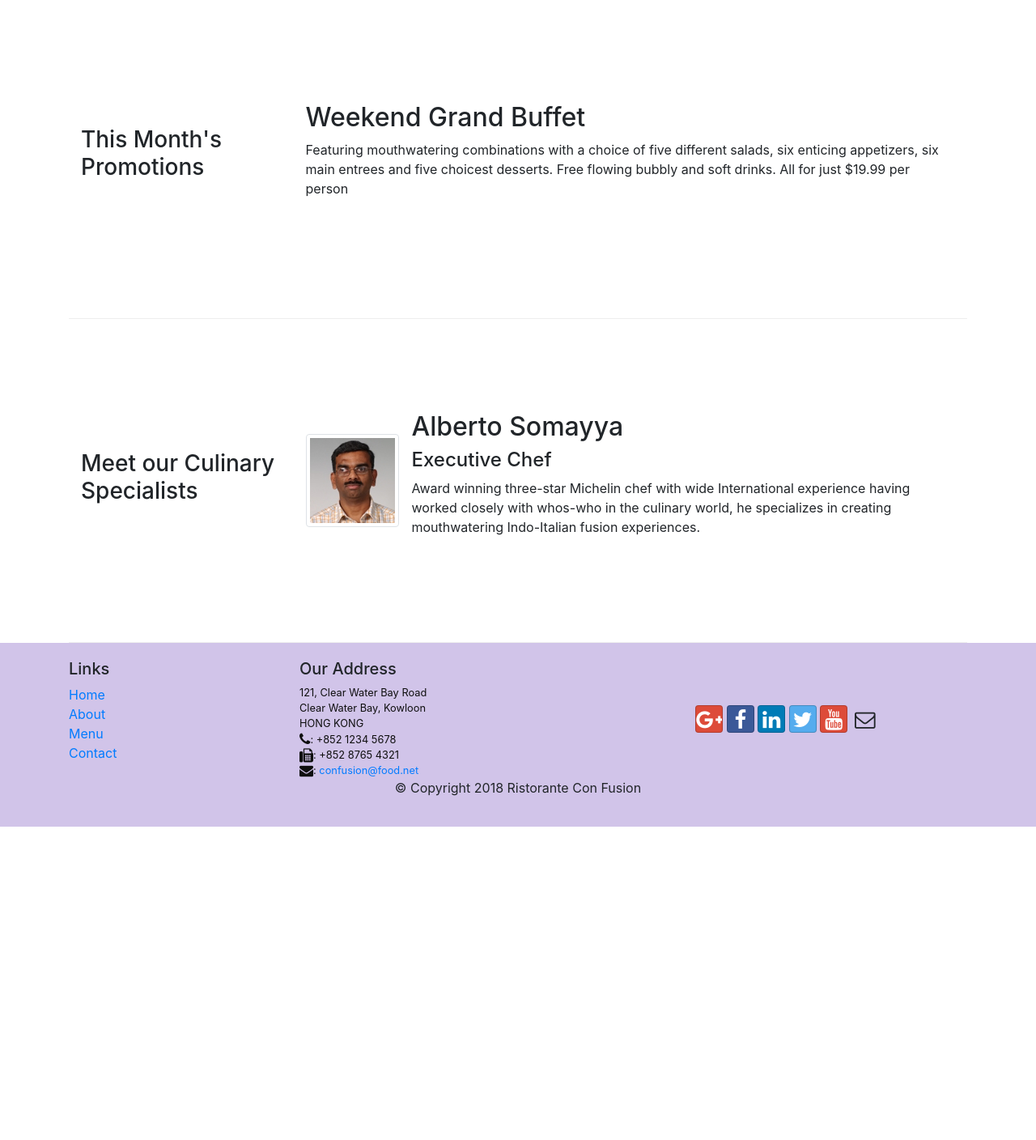
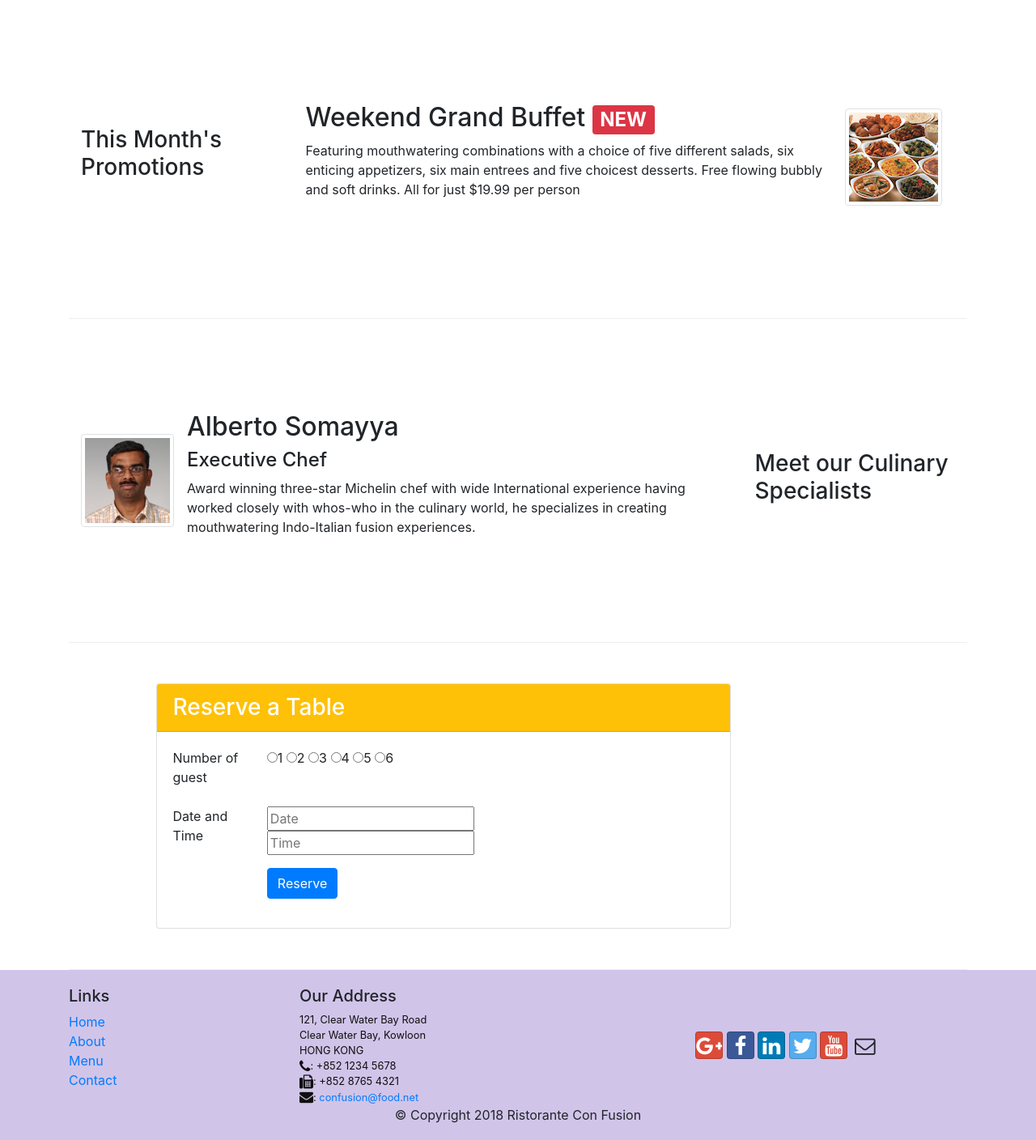
Before and after one commit to Rokan-Uddin/Coursera-Bootstrap, a website: page index.html in a window 1280 px wide. Shown: the part 740-2148 px from the top of the page at 81% size. Before the commit the page ends 1761 px from the top, so only its background shows below. Drawn offline with nearby package versions, Linux system fonts and the light colour scheme.

```diff
--- a/css/style.css
+++ b/css/style.css
@@ -35,3 +35,9 @@
 .navbar-dark {
      background-color: #512DA8;
 }
+.tab-content {
+    border-left: 1px solid #ddd;
+    border-right: 1px solid #ddd;
+    border-bottom: 1px solid #ddd;
+    padding: 10px;
+}
--- a/index.html
+++ b/index.html
@@ -41,8 +41,11 @@
                     <h1>Ristorante con Fusion </h1>
                     <p>We take inspiration from the World's best cuisines, and create a unique fusion experience. Our lipsmacking creations will tickle your culinary senses!</p>
                 </div>
-                                <div class="col-12 col-sm align-self-center">
+                <div class="col-12 col-sm-3 align-self-center">
                     <img src="img/logo.png" class="img-fluid">
+                </div>
+                <div class="col-12 col-sm-3 align-self-center">
+                    <button type="button"  class="btn btn-block bg-warning" data-target="#reserve"> <a href="#reserve">Reserve Table</a></button>
                 </div>
             </div>
         </div>
@@ -50,11 +53,9 @@
 
     <div class="container">
         <div class="row row-content align-items-center">
-            <div class="col-12 col-sm-4 col-md-3">
-                <h3>Our Lipsmacking Culinary Creations</h3>
-            </div>
+
             <div class="col col-sm col-md">
-                               <div class="media">
+                <div class="media">
                     <img class="d-flex mr-3 img-thumbnail align-self-center"
                             src="img/uthappizza.png" alt="Uthappizza">
                     <div class="media-body">
@@ -66,23 +67,27 @@
                     </div>
                 </div>
             </div>
+             <div class="col-12 col-sm-4 col-md-3">
+                <h3>Our Lipsmacking Culinary Creations</h3>
+            </div>
         </div>
-
-
         <div class="row row-content align-items-center">
             <div class="col-12 col-sm-4 col-md-3">
                 <h3>This Month's Promotions</h3>
             </div>
             <div class="col col-sm col-md">
-                <h2>Weekend Grand Buffet</h2>
-                <p>Featuring mouthwatering combinations with a choice of five different salads, six enticing appetizers, six main entrees and five choicest desserts. Free flowing bubbly and soft drinks. All for just $19.99 per person </p>
+                <div class="media">
+                    <div class="media-body">
+                <h2 class="mt-0">Weekend Grand Buffet <span class="badge badge-danger">NEW</span></h2>
+                <p class="d-none d-sm-block">Featuring mouthwatering combinations with a choice of five different salads, six enticing appetizers, six main entrees and five choicest desserts. Free flowing bubbly and soft drinks. All for just $19.99 per person </p>
+                </div>
+                <img src="img/buffet.png" alt="Buffet" class="d-flex mr-3 img-thumbnail align-self-center">
+                </div>
             </div>
         </div>
 
         <div class="row row-content align-items-center">
-            <div class="col-12 col-sm-4 col-md-3">
-                <h3>Meet our Culinary Specialists</h3>
-            </div>
+
             <div class="col col-sm col-md">
                               <div class="media">
                     <img class="d-flex mr-3 img-thumbnail align-self-center"
@@ -99,6 +104,43 @@
                 </div>
 
             </div>
+                   <div class="col-12 col-sm-4 col-md-3">
+                <h3>Meet our Culinary Specialists</h3>
+            </div>
+        </div>
+        <div class="row row-content align-items-center " id="reserve">
+            <div class="col-12 col-sm-8 offset-1 ">
+            <div class="card">
+                <h3 class="card-header bg-warning text-white "> Reserve a Table </h3>
+                <div class="card-body">
+                    <form>
+                        <div class="form-group row">
+                            <label class="col-sm-2" for="checkbox">Number of guest</label>
+                            <div class="col-sm-9">
+                                <label for="1"><input type="radio" name="1" id="1">1 </label>
+                                <label for="2"><input type="radio" name="2" id="2">2 </label>
+                                <label for="3"><input type="radio" name="3" id="3">3 </label>
+                                <label for="4"><input type="radio" name="4" id="4">4 </label>
+                                <label for="5"><input type="radio" name="5" id="5">5 </label>
+                                <label for="6"><input type="radio" name="6" id="6">6 </label>
+                            </div>
+                        </div>
+                        <div class="form-group row">
+                            <label class="col-sm-2" for="name">Date and Time</label>
+                            <div class="col-sm-9">
+                                <input type="text" name="date" placeholder="Date" id="date">
+                                <input type="text" name="time" placeholder="Time" id="time">
+                            </div>
+                        </div>
+                        <div class="form-group row">
+                            <div class="col-sm-2 offset-2">
+                            <button type="submit" class="btn btn-primary">Reserve</button>
+                            </div>
+                        </div>
+                    </form>
+                </div>
+            </div>
+             </div>
         </div>
     </div>
 
```
Also changed, not shown: aboutus.html (+35 -3 lines).
